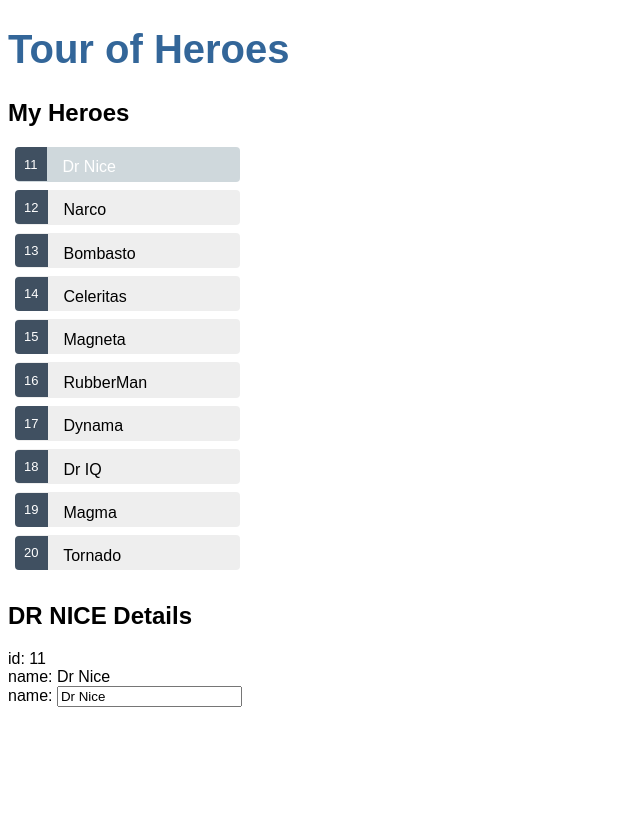
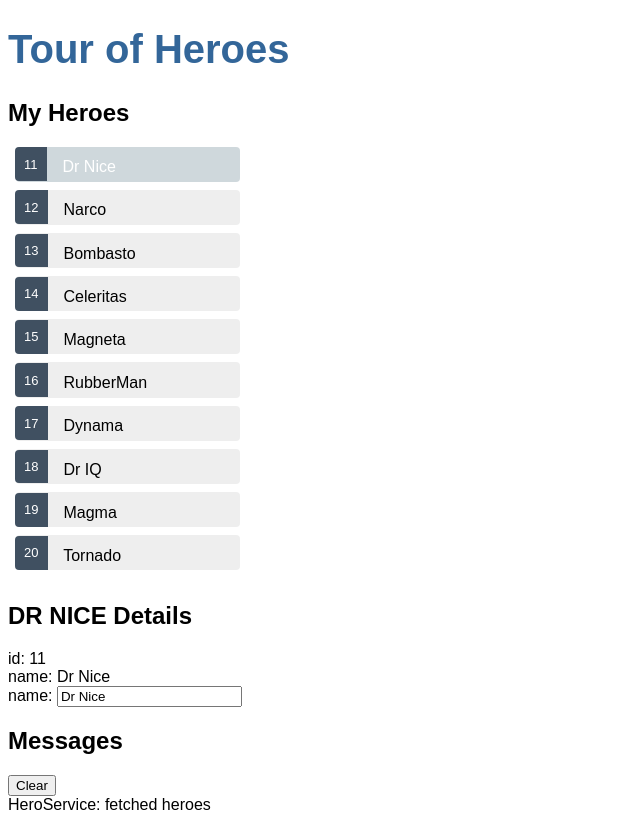
Before and after one commit to amargosavi68/angular-tour-of-heroes, an Angular app: page / in a window 1280 px wide. Shown: the whole page, without its empty margins (0-640 px from the left). Before the commit the page ends 800 px from the top, so only its background shows below. Built offline with nearby package versions, Linux system fonts and the light colour scheme.

Commit message:
message service added and injected in heroes component and message component

```diff
--- a/src/app/app.component.html
+++ b/src/app/app.component.html
@@ -2,4 +2,6 @@
 <!--app heroes is a element selector for HeroesComponent -->
 <app-heroes></app-heroes>
 
+<app-message></app-message>
+
 <router-outlet></router-outlet>
--- a/src/app/hero.service.ts
+++ b/src/app/hero.service.ts
@@ -2,15 +2,17 @@ import { Injectable } from '@angular/core';
 import { Hero } from "./hero";
 import { HEROES } from "./mock-heroes";
 import { Observable, of } from "rxjs";
+import { MessageService } from "./message.service";
 
 @Injectable({
   providedIn: 'root'
 })
 export class HeroService {
 
-  constructor() { }
+  constructor(private messageService: MessageService) { }
 
   getHeroes(): Observable<Hero[]> {
+    this.messageService.add('HeroService: fetched heroes');
     return of(HEROES);
   }
 }
--- a/src/app/heroes/heroes.component.ts
+++ b/src/app/heroes/heroes.component.ts
@@ -1,7 +1,7 @@
 import { Component, OnInit } from '@angular/core';
 import { Hero } from "../hero";
-//import { HEROES } from "../mock-heroes";
 import { HeroService } from "../hero.service";
+import { MessageService } from "../message.service";
 
 @Component({
   selector: 'app-heroes',
@@ -15,14 +15,15 @@ export class HeroesComponent implements OnInit {
   //selectedHero: Hero = HEROES.length > 0 ? HEROES[0] : {id:0, name:"None"};
   selectedHero: Hero = {id:0, name:"None"};
 
-  onSelect(hero: Hero) : void {
-    this.selectedHero = hero;
-  }
-
-  constructor(private heroService: HeroService) { }
+  constructor(private heroService: HeroService, private messageService: MessageService) { }
 
   ngOnInit(): void {
     this.getHeroes();
+  }
+
+  onSelect(hero: Hero) : void {
+    this.selectedHero = hero;
+    this.messageService.add(`HeroesComponent: Selected hero id=${hero.id}`);
   }
 
   getHeroes() : void {
--- /dev/null
+++ b/src/app/message.service.ts
@@ -0,0 +1,17 @@
+import { Injectable } from '@angular/core';
+
+@Injectable({
+  providedIn: 'root'
+})
+export class MessageService {
+  messages: string[] = [];
+  constructor() { }
+
+  add(message: string) {
+    this.messages.push(message);
+  }
+
+  clear() {
+    this.messages = [];
+  }
+}
--- /dev/null
+++ b/src/app/message/message.component.html
@@ -0,0 +1,10 @@
+<div *ngIf="messageService.messages.length">
+
+     <h2>Messages</h2>
+     <button class="clear"
+     (click)="messageService.clear()">
+          Clear
+     </button>
+     <div *ngFor="let message of messageService.messages">{{ message }}</div>
+
+</div>
--- /dev/null
+++ b/src/app/message/message.component.ts
@@ -0,0 +1,17 @@
+import { Component, OnInit } from '@angular/core';
+
+import { MessageService } from "../message.service";
+
+@Component({
+  selector: 'app-message',
+  templateUrl: './message.component.html',
+  styleUrls: ['./message.component.css']
+})
+export class MessageComponent implements OnInit {
+
+  constructor(public messageService: MessageService) { }
+
+  ngOnInit(): void {
+  }
+
+}
```
Also changed, not shown: src/app/app.module.ts (+5 -2 lines), src/app/message/message.component.css (added), 2 other files (tests, documents, lock files or other folders).
